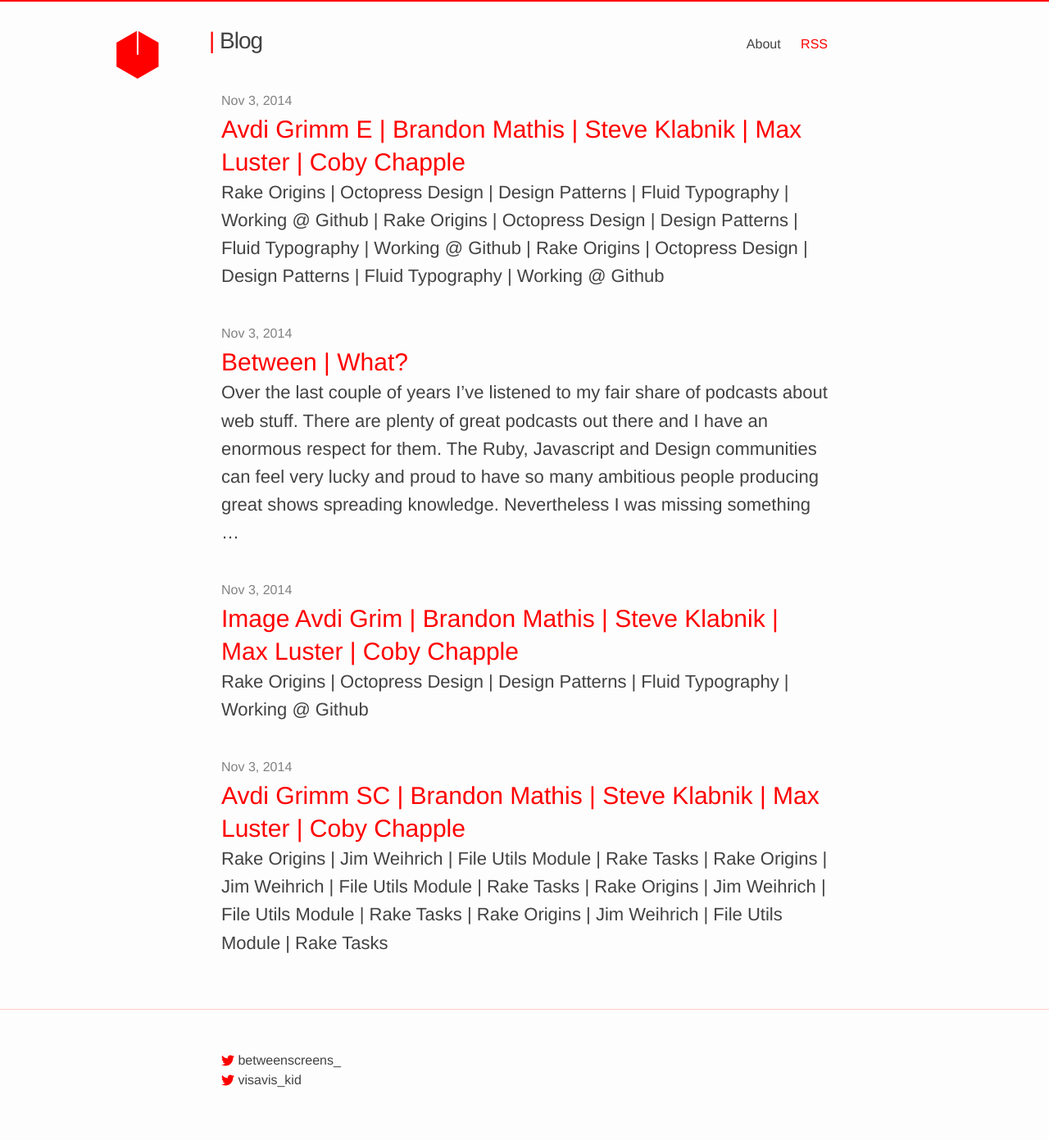
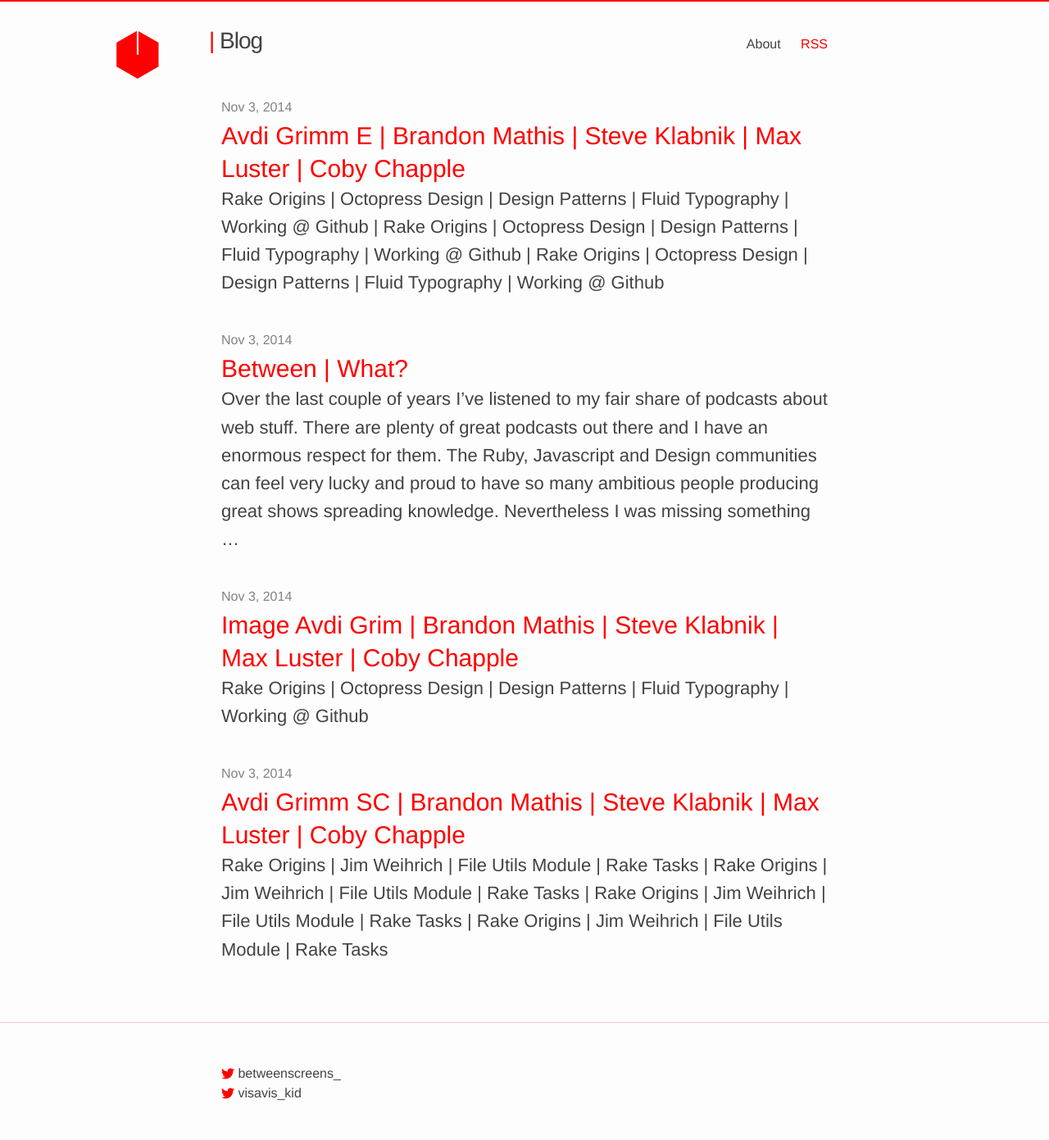
Before and after one commit to vis-kid/between_blog, a Jekyll site: the page built from index.html, in a window 1280 px wide. Shown: the whole page at 82% size. Built offline with Jekyll 4.4.1, drawn with Linux system fonts in a browser that asks for light colours; the list of posts is cut into pages by our own code; before the commit the page ends 1367 px from its top, so only the background shows below that.

Commit message:
Kills margin bottom for nav wrapper - jumps on reload

```diff
--- a/_sass/_base.scss
+++ b/_sass/_base.scss
@@ -151,7 +151,6 @@
     max-width: -webkit-calc(800px - (#{$spacing-unit} * 2));
     max-width:         calc(800px - (#{$spacing-unit} * 2));
     margin-top: 20px;
-		margin-bottom: -8px;
     margin-right: auto;
     margin-left: auto;
     padding-right: $spacing-unit;
```
